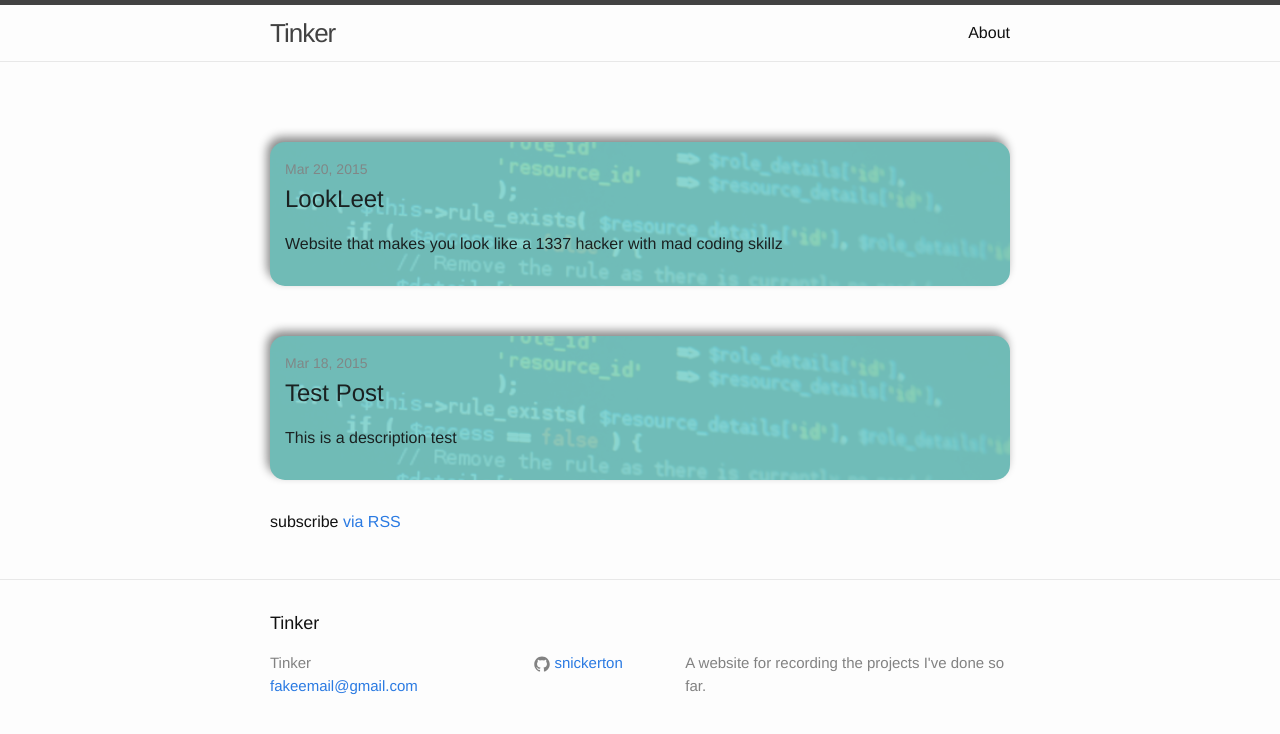
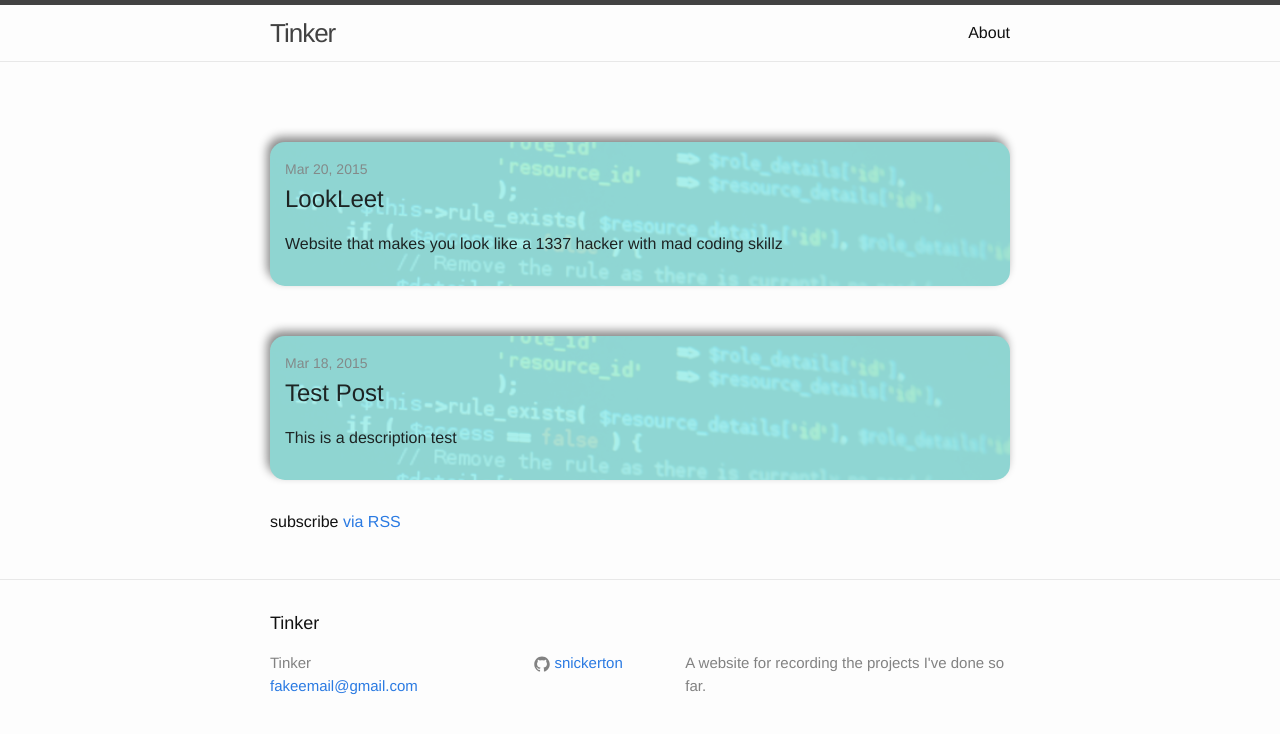
Before and after one commit to snickerton/snickerton.github.legacy, a Jekyll site: the page built from index.html, in a window 1280 px wide. Shown: the top 734 px of the page. Built offline with Jekyll 4.4.1, drawn with Linux system fonts in a browser that asks for light colours.

Commit message:
Update main.scss

```diff
--- a/css/main.scss
+++ b/css/main.scss
@@ -40,7 +40,7 @@ $on-laptop:        800px;
     border: 0px solid;
     border-radius: 15px;
     padding:15px;
-    background: rgba(125,209,203, 1);
+    background: rgba(160,238,233, 1);
 }
 
 .otherstuff {
```
